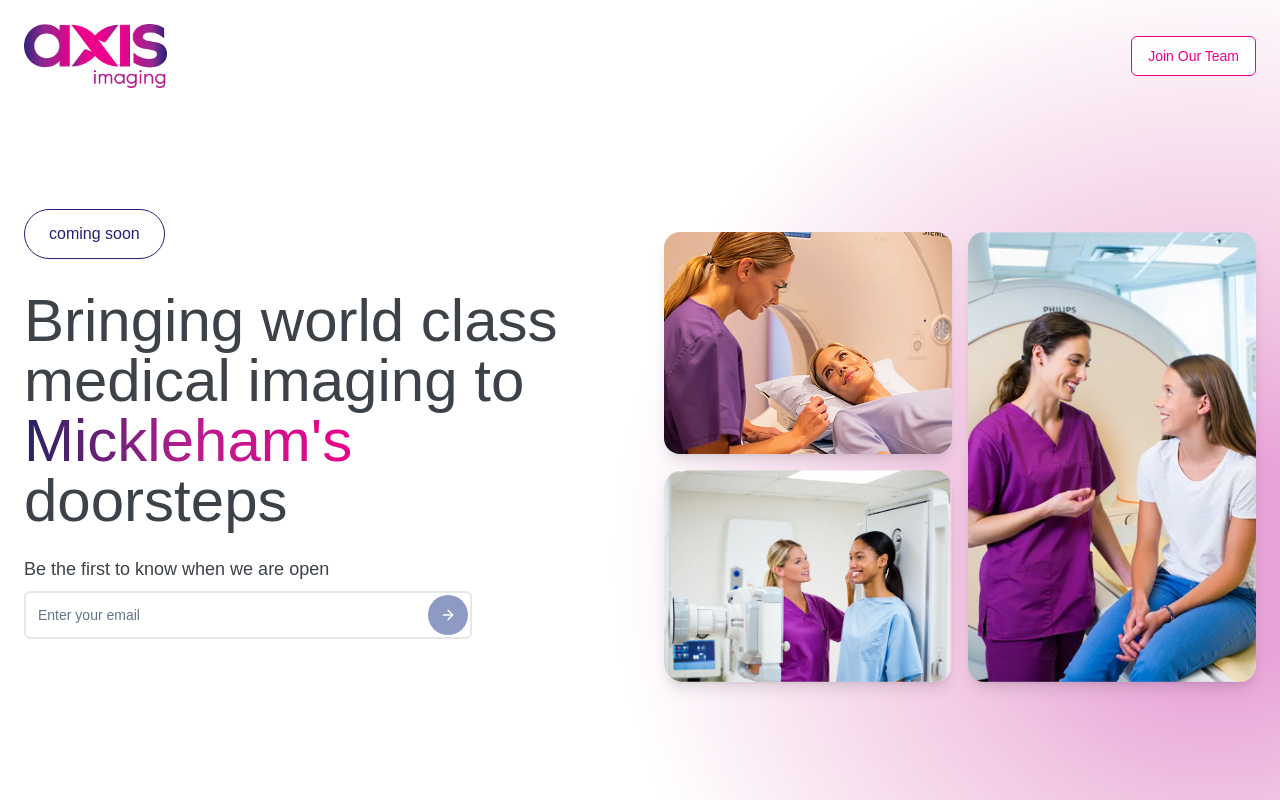
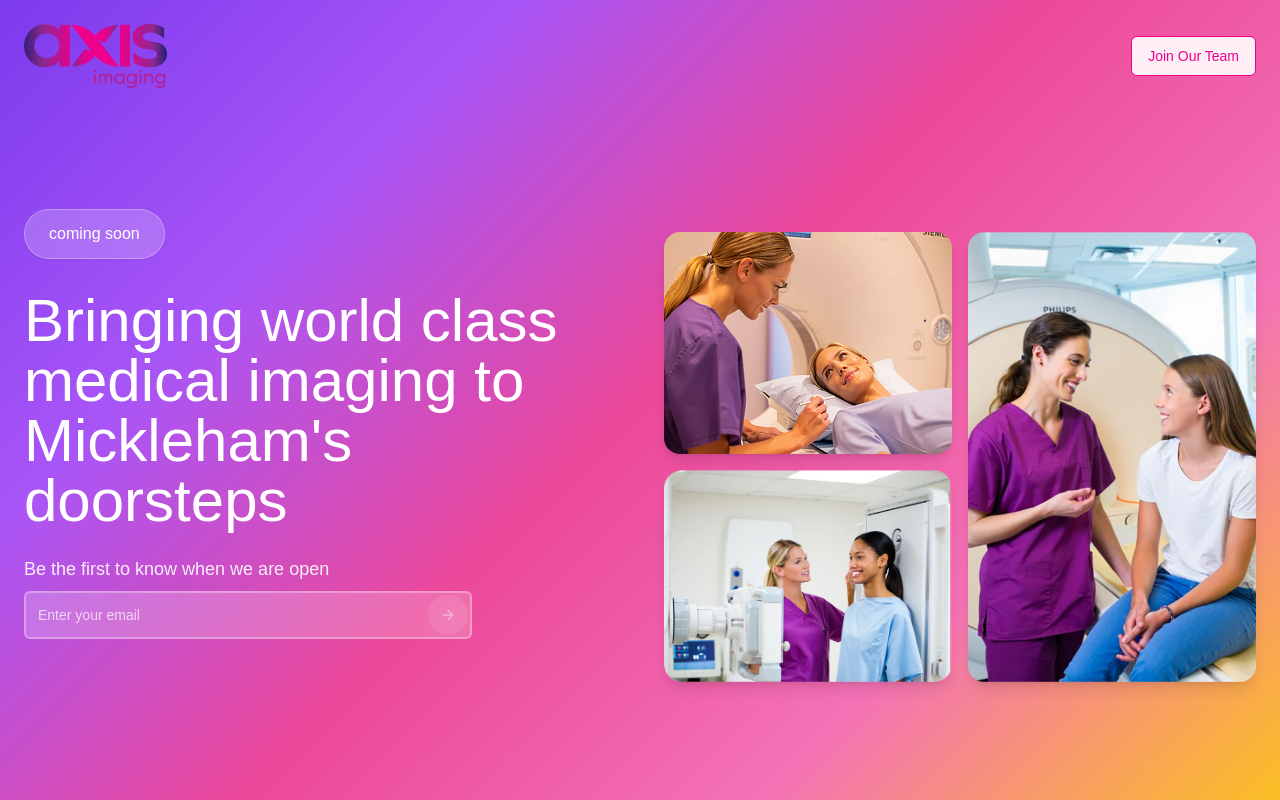
Before and after one commit to hasanaxis/stellar-web-launchpad-site, a React (Vite) app: page / in a window 1280 px wide. Built offline with nearby package versions, Linux system fonts and the light colour scheme; a web font is replaced by a local one.

Commit message:
Change hero section gradient
Update the background gradient in the HeroSection component.

```diff
--- a/src/components/HeroSection.tsx
+++ b/src/components/HeroSection.tsx
@@ -26,9 +26,7 @@ const HeroSection = () => {
     <div
       className="min-h-screen relative overflow-hidden flex items-center justify-center"
       style={{
-        background: window.innerWidth <= 768
-          ? 'radial-gradient(circle at 95% 95%, #E8A4D8 8%, #F2C7E3 20%, #FFFFFF 45%)'
-          : 'radial-gradient(circle at 95% 70%, #E8A4D8 8%, #F2C7E3 20%, #FFFFFF 45%)'
+        background: 'linear-gradient(135deg, #7C3AED 0%, #A855F7 25%, #EC4899 50%, #F472B6 75%, #FBBF24 100%)'
       }}
     >
       <div className="container mx-auto px-6 py-12 lg:py-20 pt-24 lg:pt-32">
@@ -36,32 +34,27 @@ const HeroSection = () => {
           {/* Left content */}
           <div className="space-y-2 animate-fade-in mt-[50px] lg:mt-0">
             {/* Coming soon badge */}
-            <div className="inline-flex items-center px-4 py-2 sm:px-6 sm:py-3 rounded-full border border-[#232176] bg-white/90 backdrop-blur-sm mb-6 shadow-sm">
-              <span className="font-medium text-sm sm:text-base" style={{ color: '#232176' }}>
+            <div className="inline-flex items-center px-4 py-2 sm:px-6 sm:py-3 rounded-full border border-white/30 bg-white/20 backdrop-blur-sm mb-6 shadow-sm">
+              <span className="font-medium text-sm sm:text-base text-white">
                 coming soon
               </span>
             </div>
 
             {/* Main heading */}
             <div>
-              <h1 className="text-4xl sm:text-5xl lg:text-6xl font-medium leading-tight" style={{
-              color: '#3C4247'
-            }}>
+              <h1 className="text-4xl sm:text-5xl lg:text-6xl font-medium leading-tight text-white">
                 Bringing world class medical imaging to
               </h1>
               <h1 className="text-4xl sm:text-5xl lg:text-6xl font-medium leading-tight">
-                <span className="bg-gradient-to-r from-[#262262] via-[#B41E8E] to-[#EC008C] bg-clip-text text-transparent">
+                <span className="text-white">
                   Mickleham's
                 </span>{' '}
-                <span style={{
-                color: '#3C4247'
-              }}>doorsteps</span>
+                <span className="text-white">doorsteps</span>
               </h1>
             </div>
 
             {/* Subtitle */}
-            <p className="text-base sm:text-lg max-w-lg" style={{
-            color: '#3C4247',
+            <p className="text-base sm:text-lg max-w-lg text-white/90" style={{
             marginTop: '24px'
           }}>
               Be the first to know when we are open
@@ -76,14 +69,14 @@ const HeroSection = () => {
                 placeholder="Enter your email"
                 value={email}
                 onChange={(e) => setEmail(e.target.value)}
-                className="h-12 text-base sm:text-lg border-2 border-gray-200 focus:border-purple-400 pr-16 w-full"
+                className="h-12 text-base sm:text-lg border-2 border-white/30 bg-white/20 backdrop-blur-sm focus:border-white/50 pr-16 w-full text-white placeholder:text-white/70"
                 required
               />
               <Button
                 type="submit"
                 size="icon"
                 disabled={isLoading || !email}
-                className="absolute right-1 top-1 h-10 w-10 bg-blue-900 hover:bg-blue-800 text-white rounded-full transition-all duration-200 hover:scale-105 disabled:opacity-50 disabled:hover:scale-100"
+                className="absolute right-1 top-1 h-10 w-10 bg-white/20 hover:bg-white/30 text-white rounded-full transition-all duration-200 hover:scale-105 disabled:opacity-50 disabled:hover:scale-100 backdrop-blur-sm"
               >
                 <ArrowRight className="w-5 h-5" />
               </Button>
```
